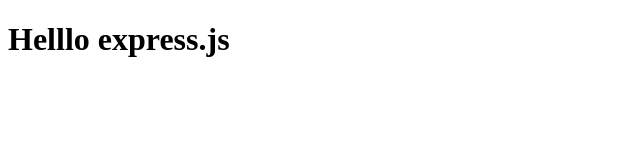
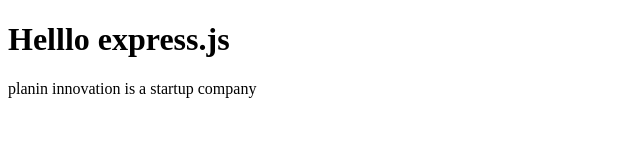
Before and after one commit to himanshu-hearthacker/web-server, a website: page public/index.html in a window 1280 px wide. Shown: the whole page, without its empty margins (0-640 px from the left). Drawn offline with Linux system fonts and the light colour scheme.

Commit message:
update index.html

```diff
--- a/public/index.html
+++ b/public/index.html
@@ -8,6 +8,7 @@
 <body>
 
 <h1>Helllo express.js</h1>
+<p>planin innovation is a startup company</p>
 
 </body>
 </html>
```
